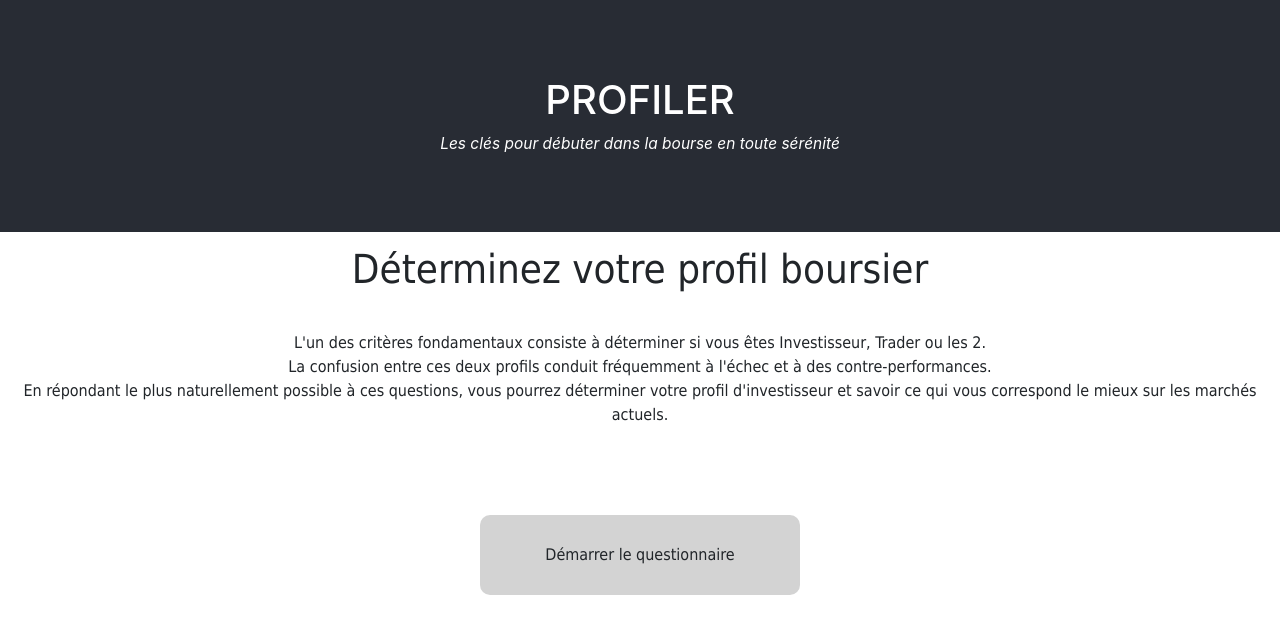
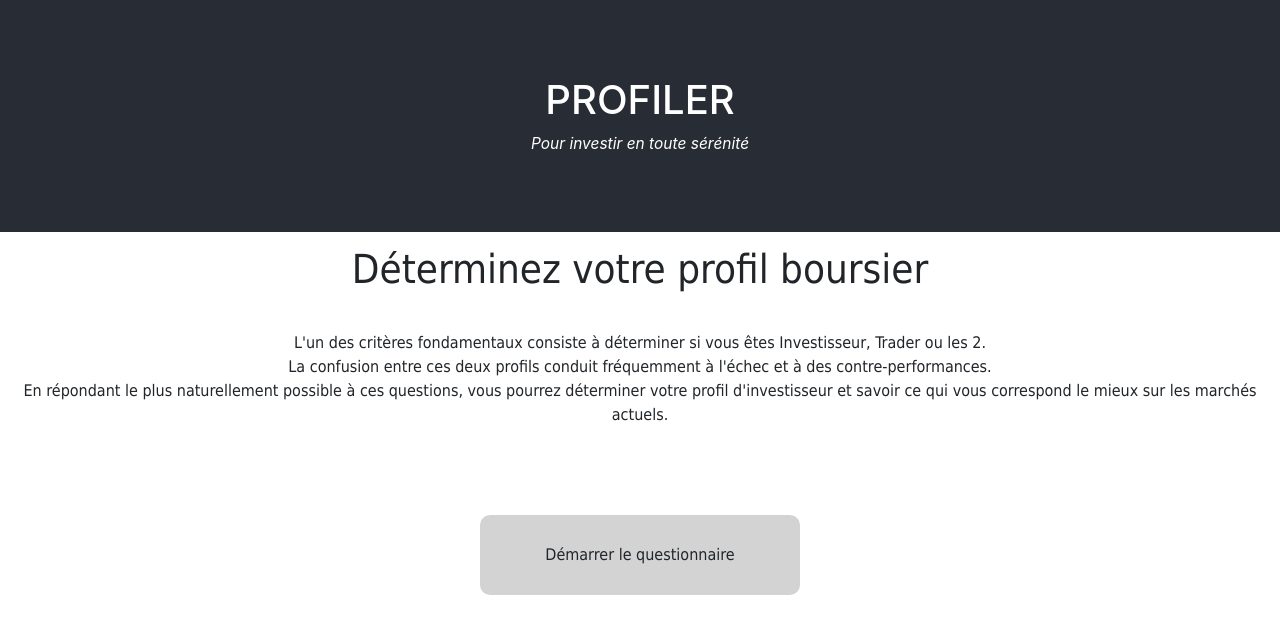
Before and after one commit to Zoolh/profiler_2.0, a React (Create React App) app in the folder front/: page / in a window 1280 px wide. Shown: the top 634 px of the page. Built offline with nearby package versions, Linux system fonts and the light colour scheme.

Commit message:
add front

```diff
--- a/front/src/App.js
+++ b/front/src/App.js
@@ -10,7 +10,7 @@ function App() {
     <div className="App">
       <div className="App-header">
         <h1>PROFILER</h1>
-        <span>Les clés pour débuter dans la bourse en toute sérénité</span>
+        <span>Pour investir en toute sérénité</span>
       </div>
       <div className="main-container">
         <Accueil />
--- a/front/src/components/Question.js
+++ b/front/src/components/Question.js
@@ -63,8 +63,8 @@ const Question = props => {
           idQuestion={currentQuestion.id}
         />
         <br />
-        <FontAwesomeIcon icon={faArrowLeft}
-          onClick={backPreviousIndex} />
+        {/* <FontAwesomeIcon icon={faArrowLeft}
+          onClick={backPreviousIndex} /> */}
       </div>
     );
   }
```
Also changed, not shown: 20 other files (tests, documents, lock files or other folders).
